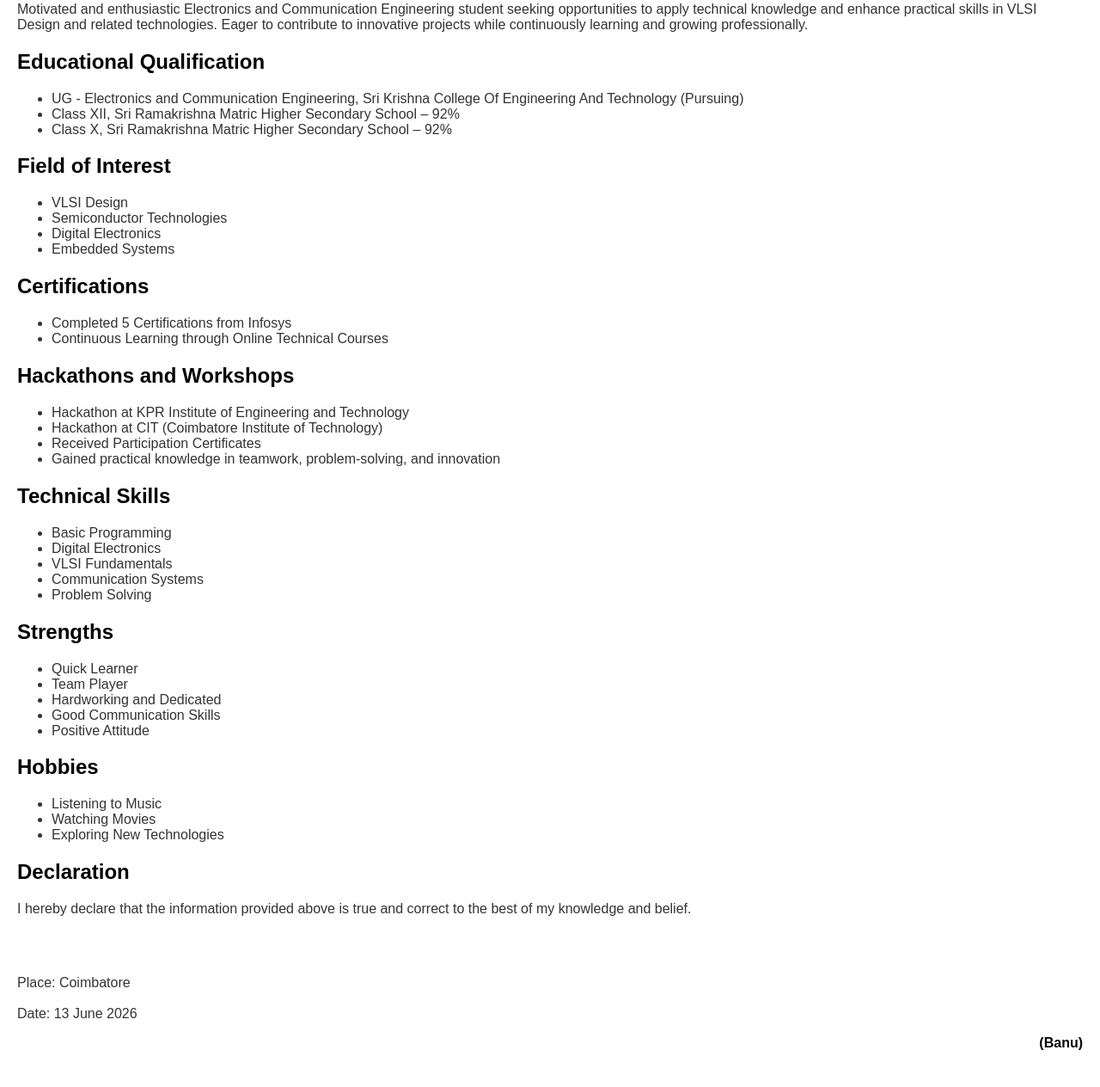
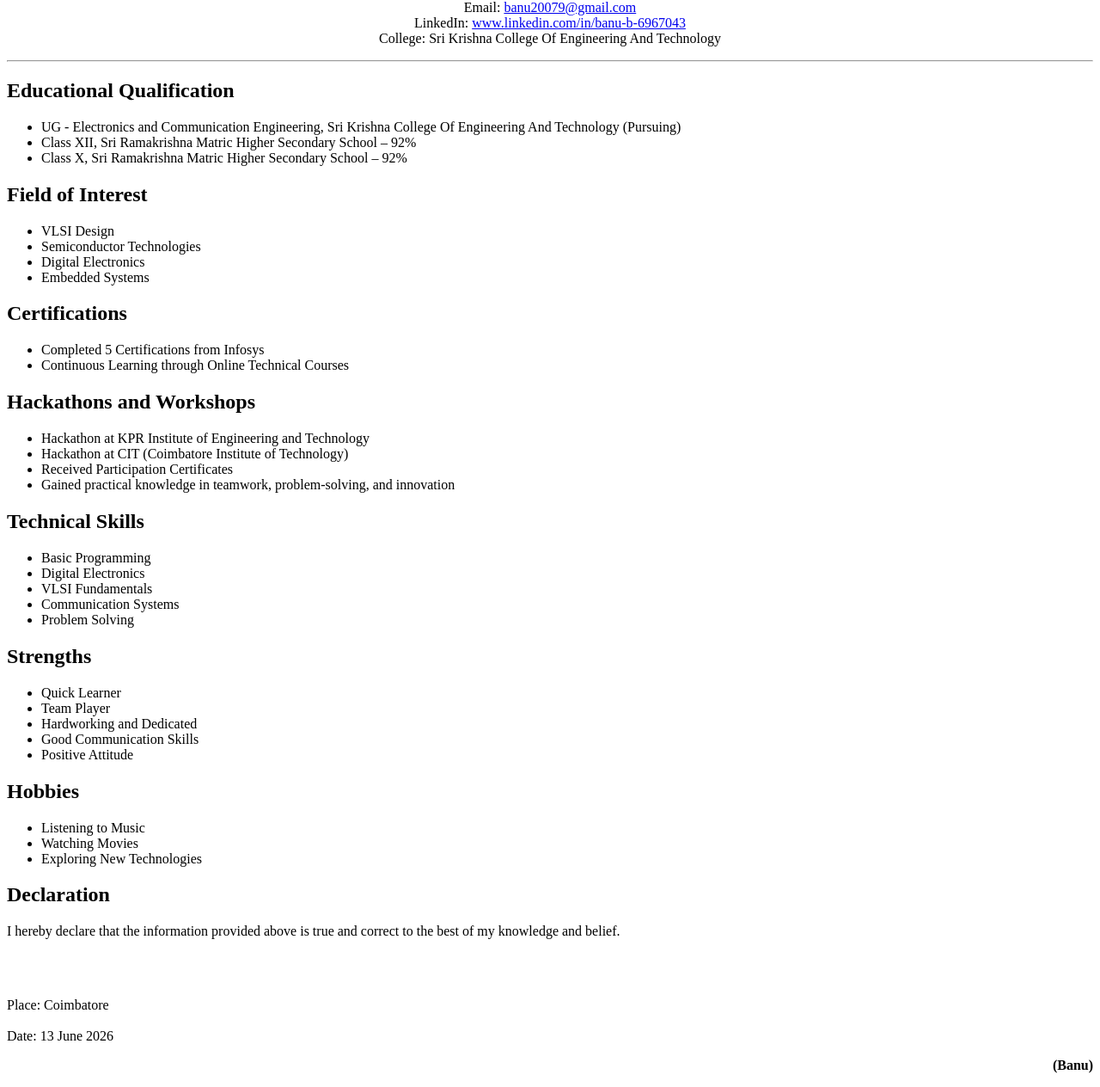
Before and after one commit to 727724euec028-cyber/resume, a plain HTML site: page index.html in a window 1280 px wide. Shown: the part 236-1500 px from the top of the page at 86% size. Before the commit the page ends 1478 px from the top, so only its background shows below. Drawn offline with Linux system fonts and the light colour scheme.

Commit message:
Update index.html

```diff
--- a/index.html
+++ b/index.html
@@ -3,14 +3,18 @@
 <head>
     <title>Banu - Resume</title>
 </head>
-<body style="font-family: Arial, sans-serif; margin: 20px;">
-    <img src="Screenshot 2026-06-13 094803.png"
-         alt="Profile Photo"
-         style="position:absolute; top:20px; right:20px; width:120px; height:120px; border-radius:50%; object-fit:cover;">
+<body>
+    <table width="100%">
+        <tr>
+            <td align="right">
+                <img src="Screenshot 2026-06-13 094803.png" alt="Profile Photo" width="120" height="120">
+            </td>
+        </tr>
+    </table>
 
     <center>
-        <h1 style="color:black;">BANU B</h1>
-        <p style="color:#333;">
+        <h1>BANU B</h1>
+        <p>
             Phone: <a href="tel:+917418295009">7418295009</a><br>
             Email: <a href="mailto:banu20079@gmail.com">banu20079@gmail.com</a><br>
             LinkedIn: <a href="https://www.linkedin.com/in/banu-b-6967043" target="_blank">www.linkedin.com/in/banu-b-6967043</a><br>
@@ -20,45 +24,37 @@
 
     <hr>
 
-    <h2 style="color:black;">Career Objective</h2>
-    <p style="color:#333;">
-        Motivated and enthusiastic Electronics and Communication Engineering student
-        seeking opportunities to apply technical knowledge and enhance practical skills
-        in VLSI Design and related technologies. Eager to contribute to innovative
-        projects while continuously learning and growing professionally.
-    </p>
-
-    <h2 style="color:black;">Educational Qualification</h2>
-    <ul style="color:#333;">
+    <h2>Educational Qualification</h2>
+    <ul>
         <li>UG - Electronics and Communication Engineering, Sri Krishna College Of Engineering And Technology (Pursuing)</li>
         <li>Class XII, Sri Ramakrishna Matric Higher Secondary School – 92%</li>
         <li>Class X, Sri Ramakrishna Matric Higher Secondary School – 92%</li>
     </ul>
 
-    <h2 style="color:black;">Field of Interest</h2>
-    <ul style="color:#333;">
+    <h2>Field of Interest</h2>
+    <ul>
         <li>VLSI Design</li>
         <li>Semiconductor Technologies</li>
         <li>Digital Electronics</li>
         <li>Embedded Systems</li>
     </ul>
 
-    <h2 style="color:black;">Certifications</h2>
-    <ul style="color:#333;">
+    <h2>Certifications</h2>
+    <ul>
         <li>Completed 5 Certifications from Infosys</li>
         <li>Continuous Learning through Online Technical Courses</li>
     </ul>
 
-    <h2 style="color:black;">Hackathons and Workshops</h2>
-    <ul style="color:#333;">
+    <h2>Hackathons and Workshops</h2>
+    <ul>
         <li>Hackathon at KPR Institute of Engineering and Technology</li>
         <li>Hackathon at CIT (Coimbatore Institute of Technology)</li>
         <li>Received Participation Certificates</li>
         <li>Gained practical knowledge in teamwork, problem-solving, and innovation</li>
     </ul>
 
-    <h2 style="color:black;">Technical Skills</h2>
-    <ul style="color:#333;">
+    <h2>Technical Skills</h2>
+    <ul>
         <li>Basic Programming</li>
         <li>Digital Electronics</li>
         <li>VLSI Fundamentals</li>
@@ -66,8 +62,8 @@
         <li>Problem Solving</li>
     </ul>
 
-    <h2 style="color:black;">Strengths</h2>
-    <ul style="color:#333;">
+    <h2>Strengths</h2>
+    <ul>
         <li>Quick Learner</li>
         <li>Team Player</li>
         <li>Hardworking and Dedicated</li>
@@ -75,25 +71,25 @@
         <li>Positive Attitude</li>
     </ul>
 
-    <h2 style="color:black;">Hobbies</h2>
-    <ul style="color:#333;">
+    <h2>Hobbies</h2>
+    <ul>
         <li>Listening to Music</li>
         <li>Watching Movies</li>
         <li>Exploring New Technologies</li>
     </ul>
 
-    <h2 style="color:black;">Declaration</h2>
-    <p style="color:#333;">
+    <h2>Declaration</h2>
+    <p>
         I hereby declare that the information provided above is true and correct
         to the best of my knowledge and belief.
     </p>
 
     <br><br>
-    <p style="color:#333;">
+    <p>
         Place: Coimbatore <br><br>
         Date: 13 June 2026
     </p>
 
-    <p align="right" style="color:black;"><b>(Banu)</b></p>
+    <p align="right"><b>(Banu)</b></p>
 </body>
 </html>
```
